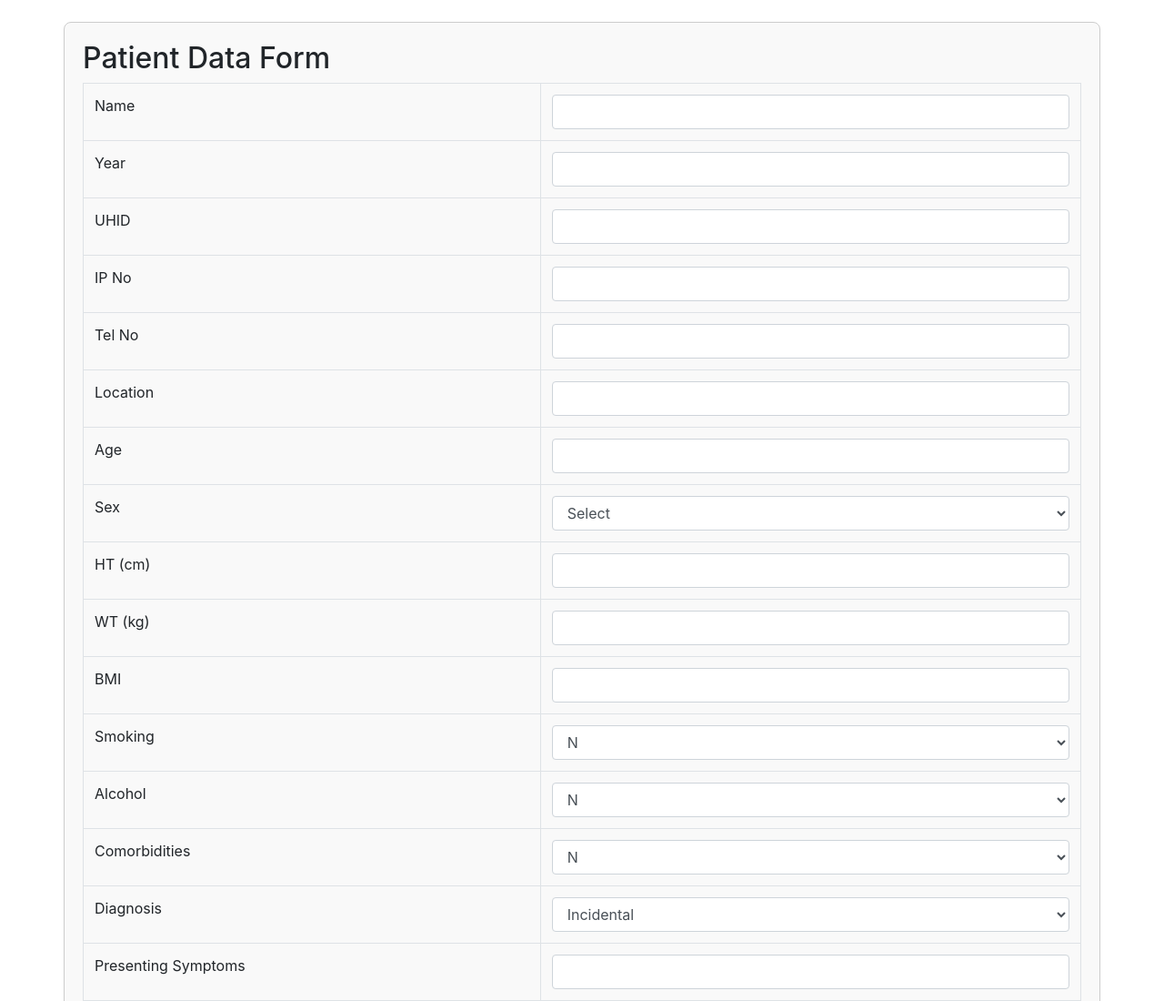
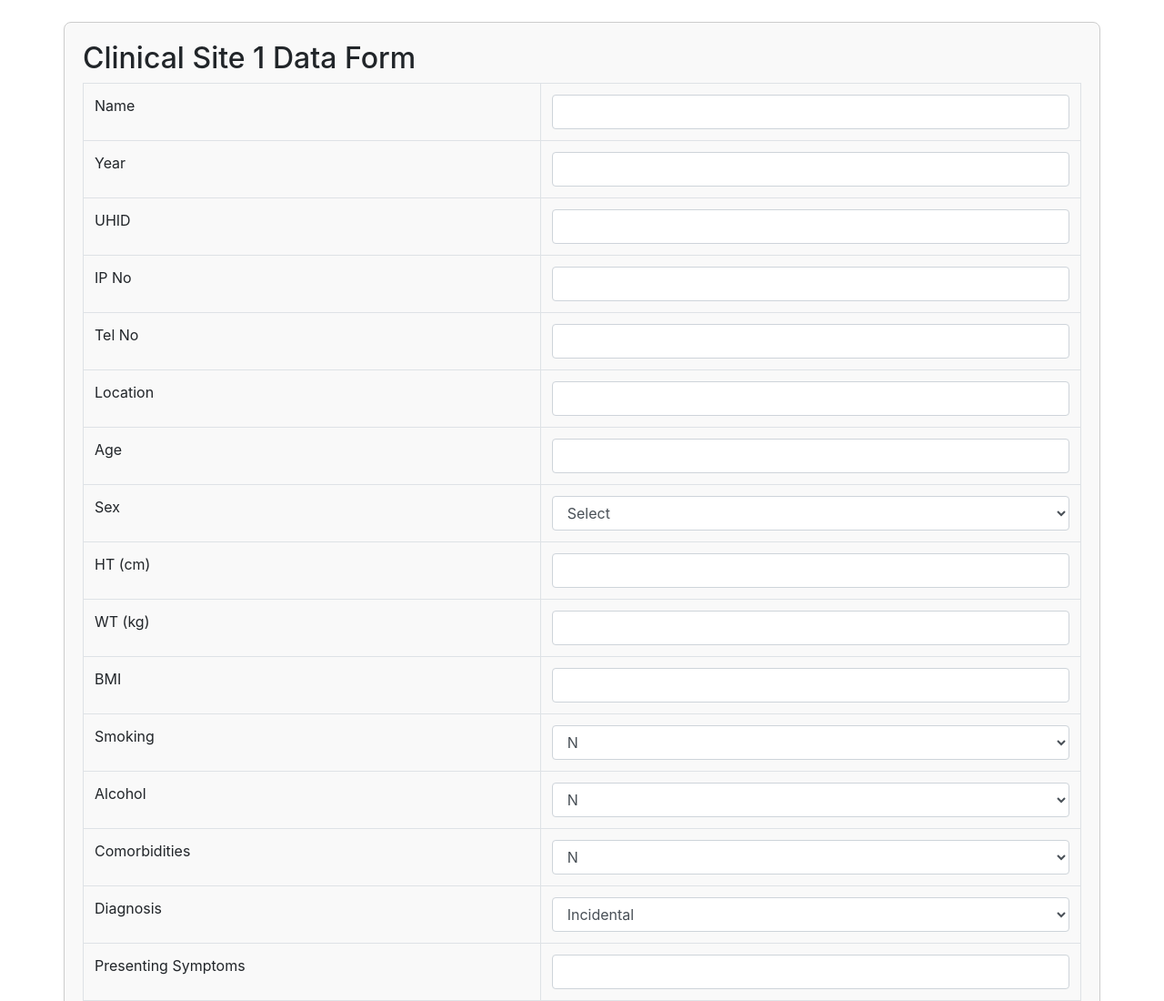
Before and after one commit to raghulkrishna03503/Nephroureterectomy-Data-Sheet, a plain HTML site: page patientDashboard.html in a window 1280 px wide. Shown: the top 1100 px of the page at 91% size. Drawn offline with nearby package versions, Linux system fonts and the light colour scheme; no server answers.

Commit message:
Patient to Clinical Site 1

```diff
--- a/patientDashboard.html
+++ b/patientDashboard.html
@@ -4,7 +4,7 @@
     <meta charset="UTF-8">
     <meta name="viewport" content="width=device-width, initial-scale=1.0">
     <link rel="stylesheet" href="https://stackpath.bootstrapcdn.com/bootstrap/4.3.1/css/bootstrap.min.css">
-    <title>Patient Data Form</title>
+    <title>Clinical Site 1 Data Form</title>
     <style>
         .container {
             border: 1px solid #ccc;
@@ -28,7 +28,7 @@
 </head>
 <body>
     <div class="container mt-4">
-        <h2>Patient Data Form</h2>
+        <h2>Clinical Site 1 Data Form</h2>
         <form id="patientDataForm" onsubmit="submitPatientData(event)">
             <table class="table table-bordered">
                 <tbody>
```
Also changed, not shown: register.html (+1 -1 lines).
